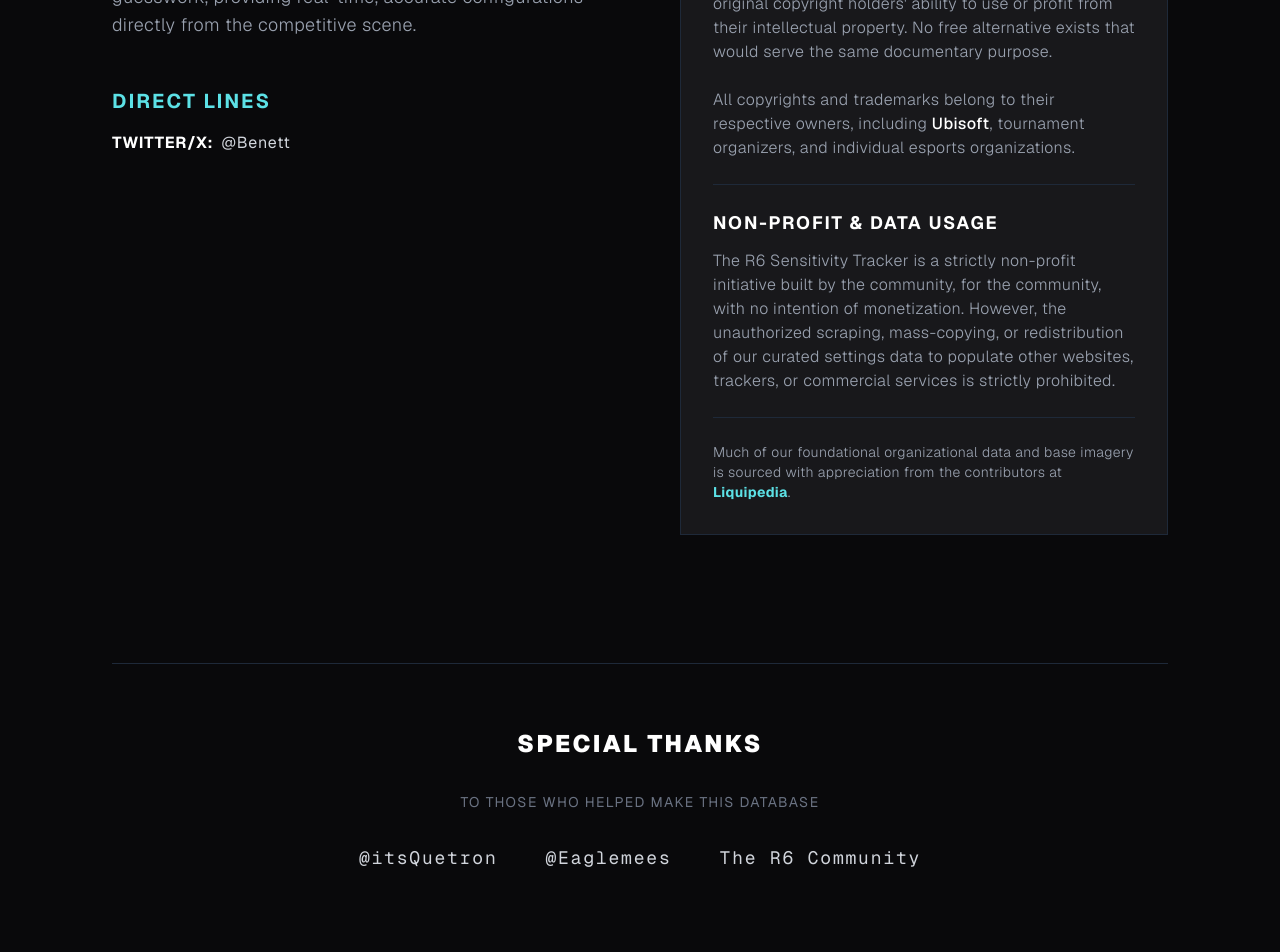
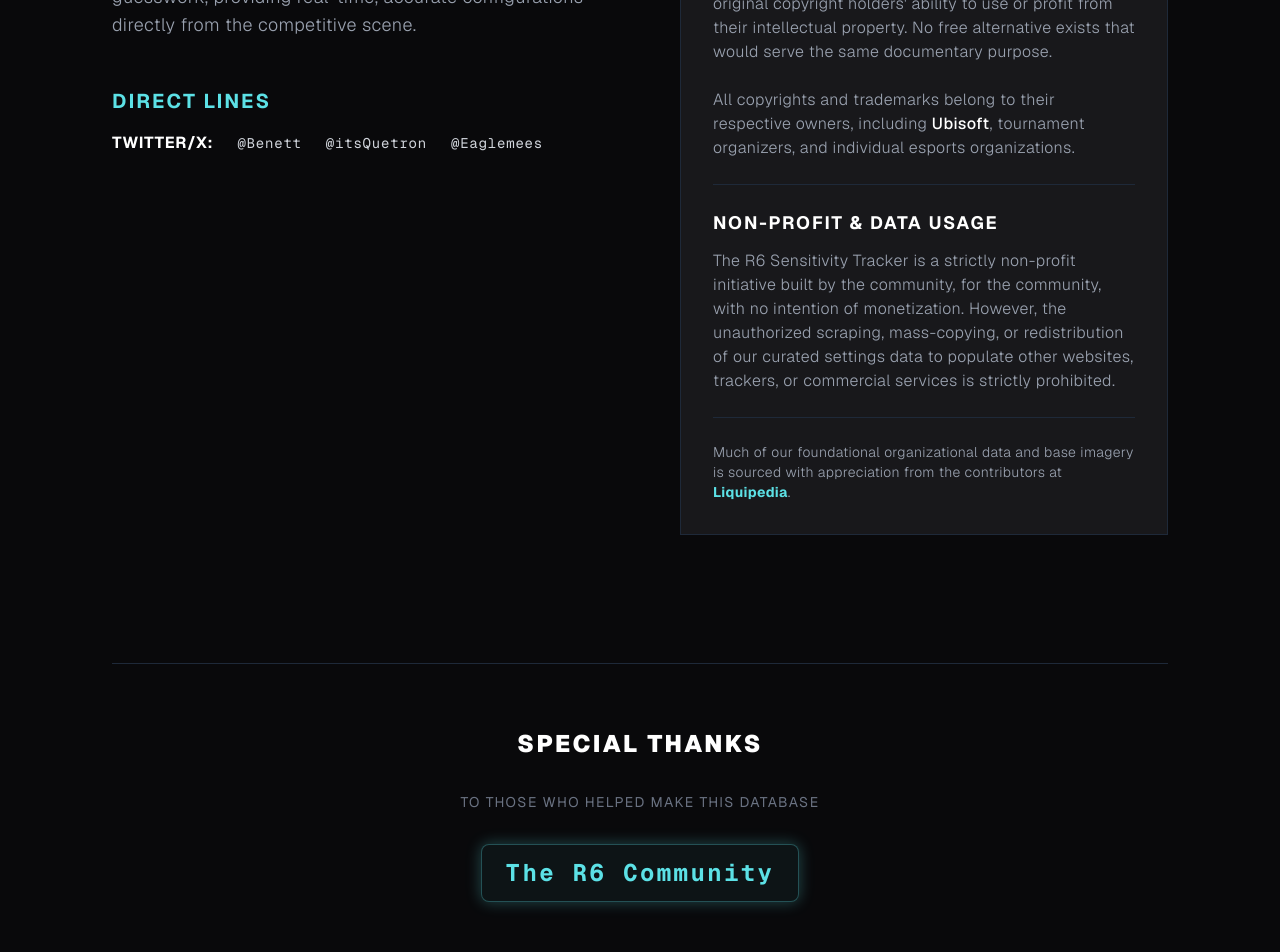
Before and after one commit to Cuetron/r6-sens-tracker, a Next.js app: page /about in a window 1280 px wide. Shown: the part 640-1592 px from the top of the page. Built offline with nearby package versions, Linux system fonts and the light colour scheme.

Commit message:
changing the about page again

```diff
--- a/app/about/page.tsx
+++ b/app/about/page.tsx
@@ -35,11 +35,19 @@ export default function AboutContact() {
             <div className="mt-12">
               <h3 className="text-[#5ce1e6] text-xl font-bold uppercase tracking-widest mb-4">Direct Lines</h3>
               <ul className="space-y-4 text-gray-300 tracking-wider">
-                <li>
-                  <span className="font-bold text-white mr-2">TWITTER/X:</span>
-                  <a href="https://twitter.com/benett_plesha" target="_blank" rel="noopener noreferrer" className="hover:text-[#5ce1e6] transition-colors">
-                    @Benett
-                  </a>
+                <li className="flex flex-col md:flex-row md:items-center gap-4 md:gap-6">
+                  <span className="font-bold text-white">TWITTER/X:</span>
+                  <div className="flex flex-wrap gap-6 font-mono text-sm">
+                    <a href="https://twitter.com/benett_plesha" target="_blank" rel="noopener noreferrer" className="hover:text-[#5ce1e6] transition-colors">
+                      @Benett
+                    </a>
+                    <a href="https://twitter.com/itsQuetron" target="_blank" rel="noopener noreferrer" className="hover:text-[#5ce1e6] transition-colors">
+                      @itsQuetron
+                    </a>
+                    <a href="https://twitter.com/Eaglemees" target="_blank" rel="noopener noreferrer" className="hover:text-[#5ce1e6] transition-colors">
+                      @Eaglemees
+                    </a>
+                  </div>
                 </li>
               </ul>
             </div>
@@ -88,24 +96,8 @@ export default function AboutContact() {
             To those who helped make this database
           </p>
 
-          <div className="flex flex-wrap justify-center gap-x-12 gap-y-6 text-gray-300 font-mono text-lg tracking-widest">
-            <a
-              href="https://twitter.com/itsQuetron"
-              target="_blank"
-              rel="noopener noreferrer"
-              className="hover:text-[#5ce1e6] transition-colors cursor-pointer"
-            >
-              @itsQuetron
-            </a>
-            <a
-              href="https://twitter.com/Eaglemees"
-              target="_blank"
-              rel="noopener noreferrer"
-              className="hover:text-[#5ce1e6] transition-colors cursor-pointer"
-            >
-              @Eaglemees
-            </a>
-            <span className="hover:text-[#5ce1e6] transition-colors cursor-default">
+          <div className="flex justify-center text-[#5ce1e6] font-mono text-2xl tracking-widest font-bold">
+            <span className="cursor-default shadow-[0_0_15px_rgba(92,225,230,0.3)] px-6 py-3 rounded-lg border border-[#5ce1e6]/30 bg-[#5ce1e6]/5">
               The R6 Community
             </span>
           </div>
```
